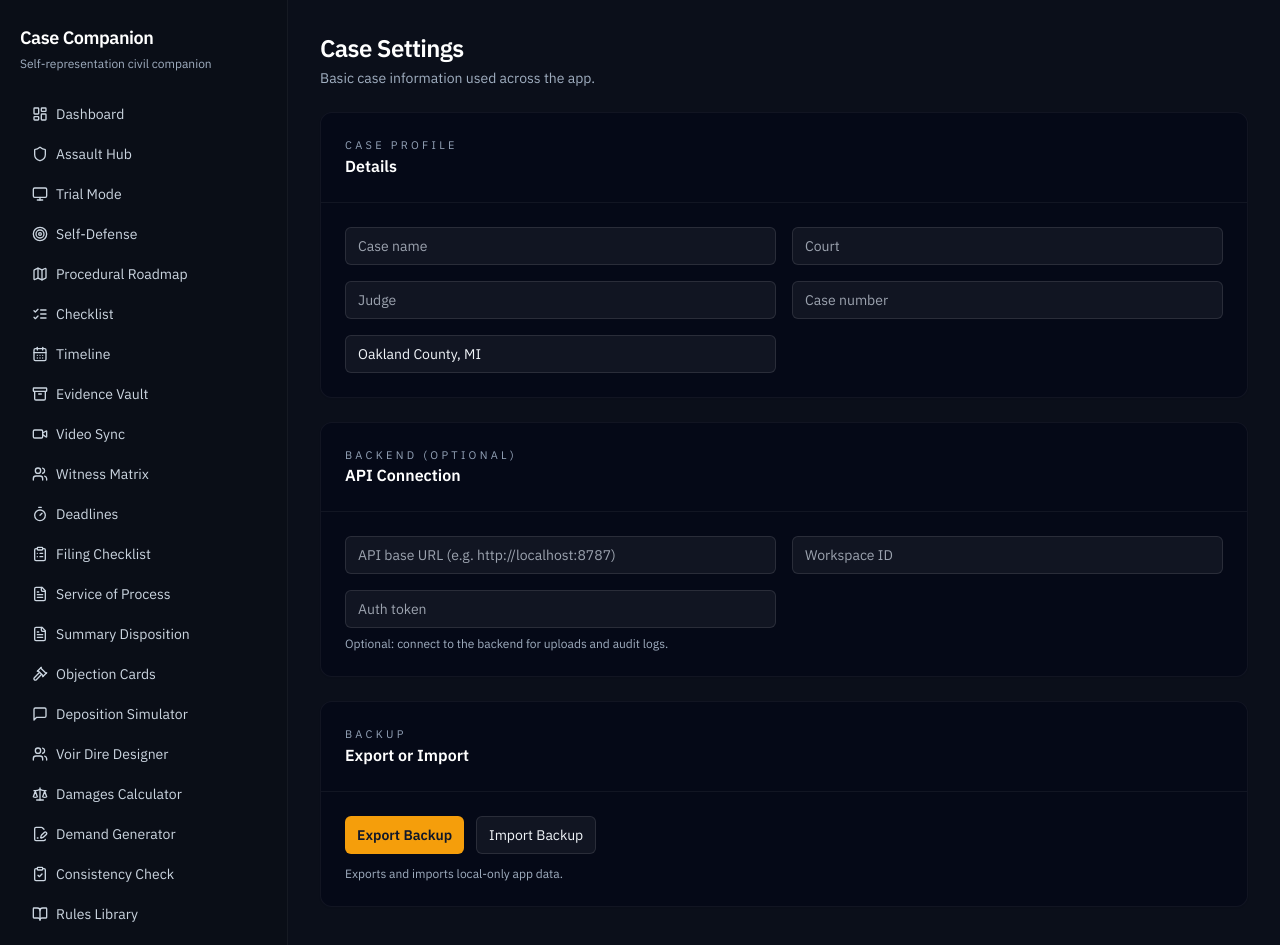
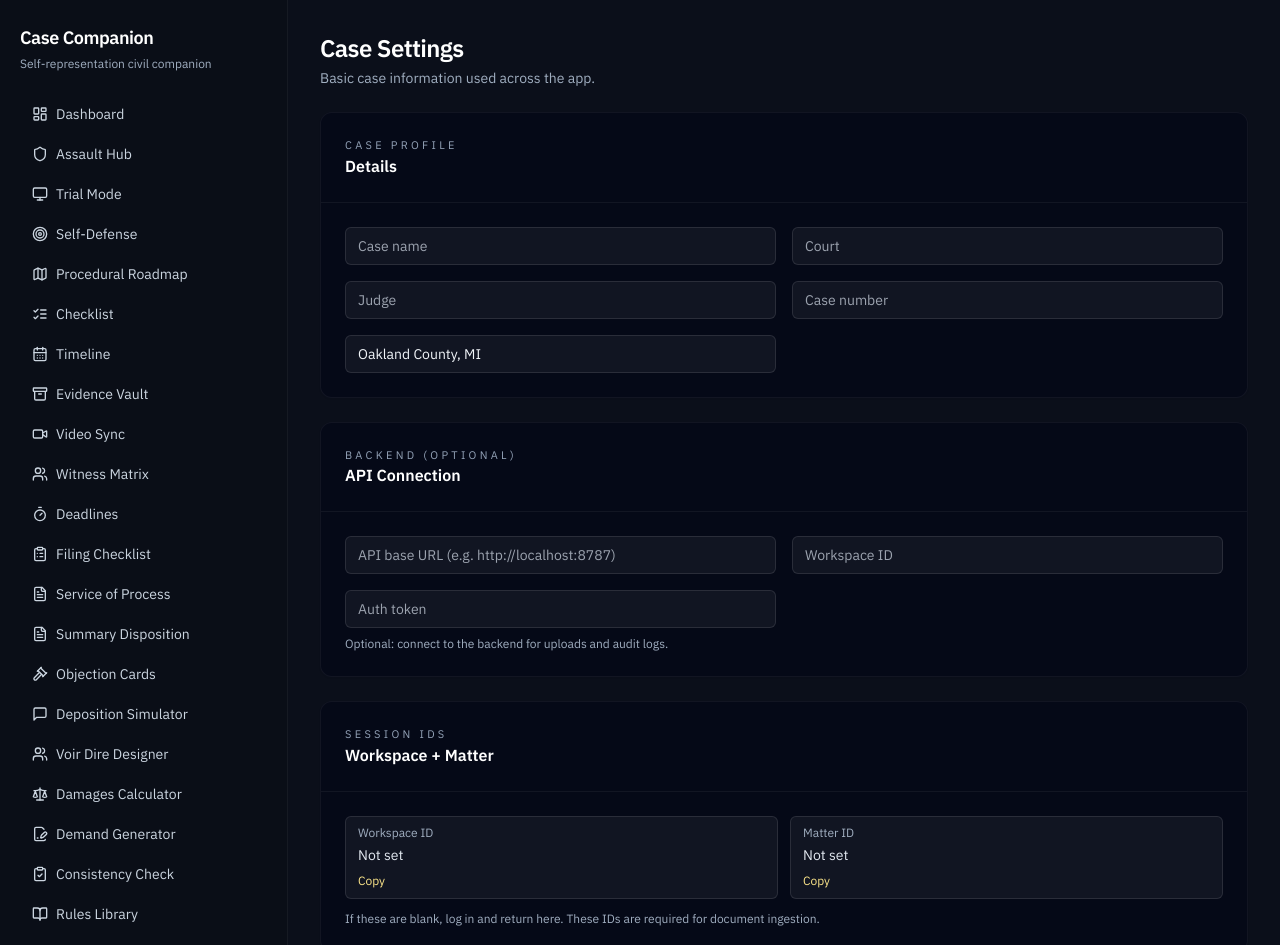
Before and after one commit to brokenbartender/CaseCompanion, a React (Vite) app: page /settings in a window 1280 px wide. Shown: the top 945 px of the page. Built offline with nearby package versions, Linux system fonts and the light colour scheme.

Commit message:
Show session workspace/matter IDs in settings

```diff
--- a/src/modules/CaseSettings.tsx
+++ b/src/modules/CaseSettings.tsx
@@ -1,7 +1,8 @@
-import React, { useState } from "react";
+import React, { useEffect, useState } from "react";
 import Page from "../components/ui/Page";
 import { Card, CardBody, CardHeader, CardSubtitle, CardTitle } from "../components/ui/Card";
 import { readJson, writeJson } from "../utils/localStore";
+import { getMatterId, getWorkspaceId } from "../services/authStorage";
 
 const STORAGE_KEY = "case_companion_settings_v1";
 const EXPORT_KEYS = [
@@ -36,11 +37,27 @@ export default function CaseSettingsView() {
       authToken: ""
     })
   );
+  const [sessionIds, setSessionIds] = useState<{ workspaceId: string; matterId: string }>({
+    workspaceId: "",
+    matterId: ""
+  });
 
   function update(next: Partial<CaseSettings>) {
     const updated = { ...settings, ...next };
     setSettings(updated);
     writeJson(STORAGE_KEY, updated);
+  }
+
+  useEffect(() => {
+    setSessionIds({
+      workspaceId: getWorkspaceId(),
+      matterId: getMatterId()
+    });
+  }, []);
+
+  function copyText(value: string) {
+    if (!value) return;
+    navigator.clipboard?.writeText(value);
   }
 
   function exportData() {
@@ -147,6 +164,42 @@ export default function CaseSettingsView() {
 
         <Card>
           <CardHeader>
+            <CardSubtitle>Session IDs</CardSubtitle>
+            <CardTitle>Workspace + Matter</CardTitle>
+          </CardHeader>
+          <CardBody>
+            <div className="grid gap-3 md:grid-cols-2">
+              <div className="rounded-md border border-white/10 bg-white/5 px-3 py-2 text-sm text-slate-200">
+                <div className="text-xs text-slate-400">Workspace ID</div>
+                <div className="mt-1 break-all">{sessionIds.workspaceId || "Not set"}</div>
+                <button
+                  type="button"
+                  className="mt-2 text-xs text-amber-200"
+                  onClick={() => copyText(sessionIds.workspaceId)}
+                >
+                  Copy
+                </button>
+              </div>
+              <div className="rounded-md border border-white/10 bg-white/5 px-3 py-2 text-sm text-slate-200">
+                <div className="text-xs text-slate-400">Matter ID</div>
+                <div className="mt-1 break-all">{sessionIds.matterId || "Not set"}</div>
+                <button
+                  type="button"
+                  className="mt-2 text-xs text-amber-200"
+                  onClick={() => copyText(sessionIds.matterId)}
+                >
+                  Copy
+                </button>
+              </div>
+            </div>
+            <div className="mt-3 text-xs text-slate-500">
+              If these are blank, log in and return here. These IDs are required for document ingestion.
+            </div>
+          </CardBody>
+        </Card>
+
+        <Card>
+          <CardHeader>
             <CardSubtitle>Backup</CardSubtitle>
             <CardTitle>Export or Import</CardTitle>
           </CardHeader>
```
